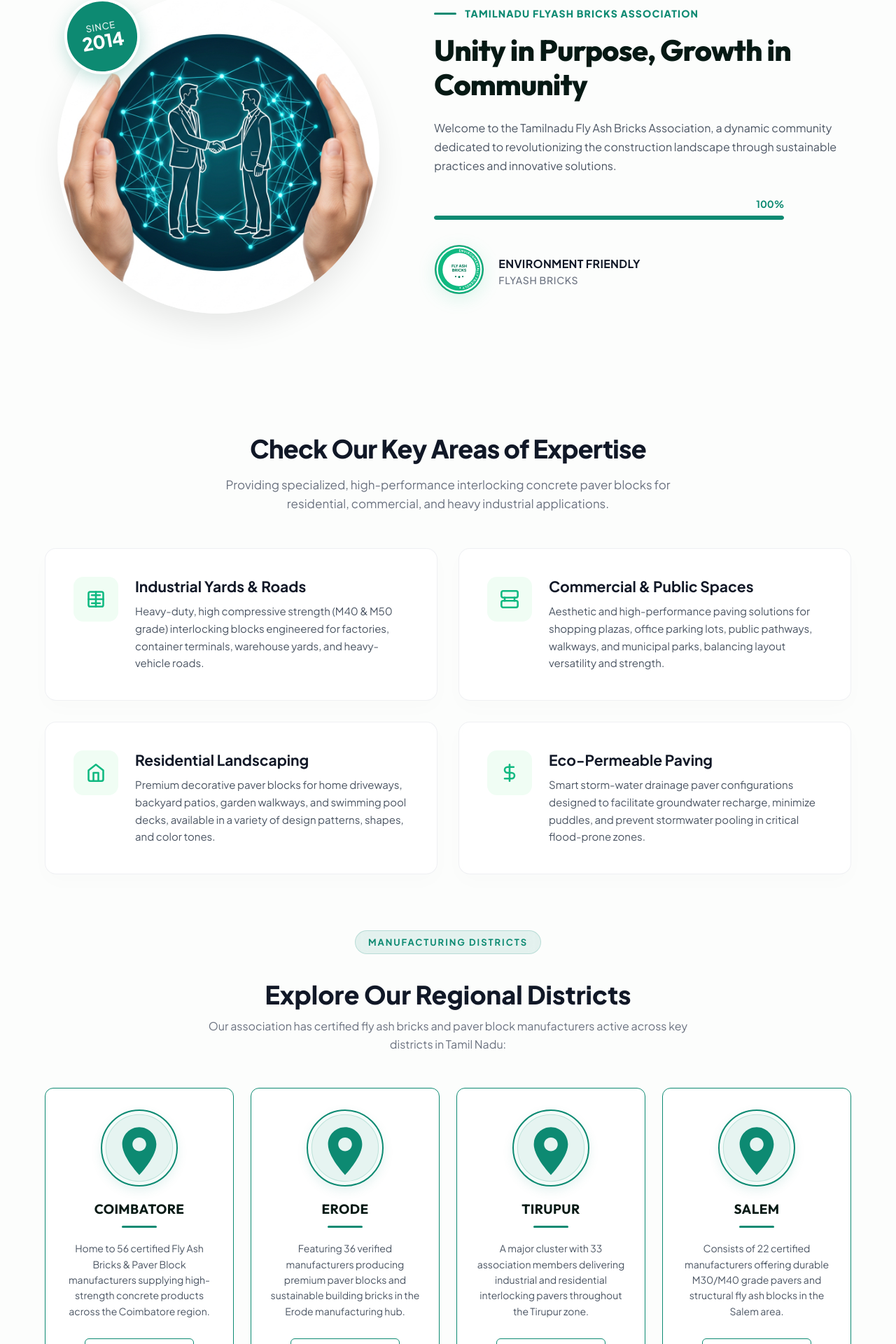
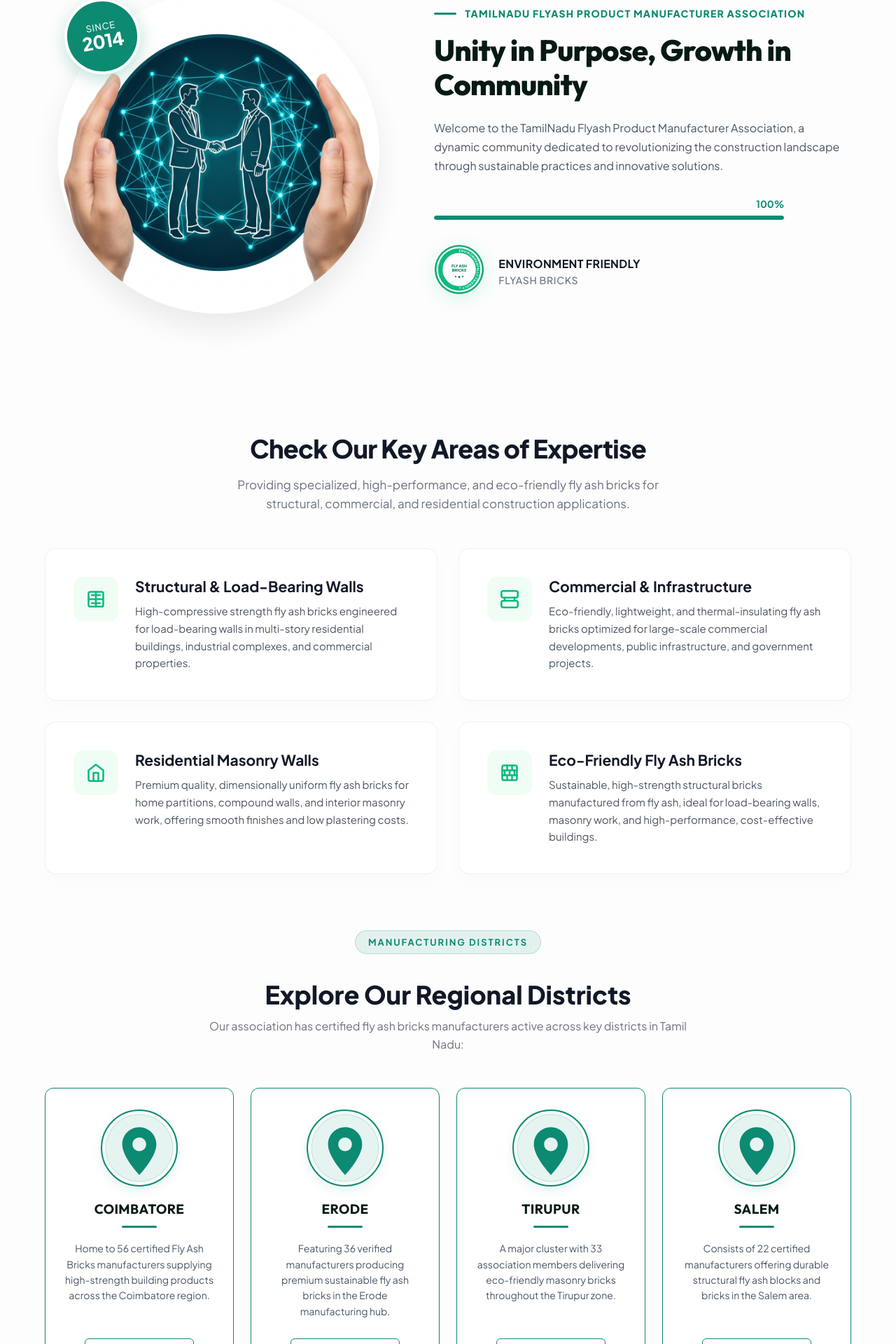
Before and after one commit to mayonaisolutions/bricksassociation, a React (Create React App) app: page /#/ in a window 1280 px wide. Shown: the part 875-2795 px from the top of the page at 70% size. Built offline with nearby package versions, Linux system fonts and the light colour scheme.

Commit message:
updates based on requirements

```diff
--- a/public/index.html
+++ b/public/index.html
@@ -34,7 +34,7 @@
       work correctly both with client-side routing and a non-root public URL.
       Learn how to configure a non-root public URL by running `npm run build`.
     -->
-    <title>Tamil</title>
+    <title>TamilNadu Flyash Product Manufacturer Association</title>
   </head>
   <body>
     <noscript>You need to enable JavaScript to run this app.</noscript>
--- a/public/stylesheets/aboutus.css
+++ b/public/stylesheets/aboutus.css
@@ -17,7 +17,7 @@
   width: 100%;
   padding: 140px 0;
   margin-bottom: 80px;
-  background-image: linear-gradient(rgba(6, 40, 30, 0.8), rgba(6, 25, 20, 0.85)), url('../paver_banner.png');
+  background-image: linear-gradient(rgba(6, 40, 30, 0.8), rgba(6, 25, 20, 0.85)), url('../fly_ash_bricks_banner.png');
   background-size: cover;
   background-position: center;
   color: #ffffff;
--- a/public/stylesheets/home.css
+++ b/public/stylesheets/home.css
@@ -12,7 +12,7 @@
   width: 100%;
   padding: 140px 0;
   margin-bottom: 80px;
-  background-image: linear-gradient(rgba(6, 40, 30, 0.75), rgba(6, 25, 20, 0.85)), url('../villa_driveway.png');
+  background-image: linear-gradient(rgba(6, 40, 30, 0.75), rgba(6, 25, 20, 0.85)), url('../fly_ash_bricks_banner.png');
   background-size: cover;
   background-position: center;
   color: #ffffff;
--- a/public/stylesheets/members.css
+++ b/public/stylesheets/members.css
@@ -13,7 +13,7 @@
   width: 100%;
   padding: 140px 0;
   margin-bottom: 80px;
-  background-image: linear-gradient(rgba(6, 40, 30, 0.8), rgba(6, 25, 20, 0.9)), url('../paver_banner.png');
+  background-image: linear-gradient(rgba(6, 40, 30, 0.8), rgba(6, 25, 20, 0.9)), url('../fly_ash_bricks_banner.png');
   background-size: cover;
   background-position: center;
   color: #ffffff;
--- a/src/components/footer.tsx
+++ b/src/components/footer.tsx
@@ -32,7 +32,7 @@ export const Footer: React.FC = () => {
           {/* Column 1: Logo & About */}
           <div className="footer-col">
             <Link to="/" className="footer-logo-link" onClick={scrollToTop}>
-              <img src="logo.png" alt="Tamilnadu Fly Ash Bricks Association Logo" className="footer-logo-img" />
+              <img src="logo.png" alt="TamilNadu Flyash Product Manufacturer Association Logo" className="footer-logo-img" />
             </Link>
             <p className="footer-about-text">
               Established with a vision to propel the use of fly ash bricks and solid blocks in the building industry, we are committed to shaping a greener, more resilient future for Tamil Nadu.
@@ -57,6 +57,12 @@ export const Footer: React.FC = () => {
                   <rect x="2" y="2" width="20" height="20" rx="5" ry="5"/>
                   <path d="M16 11.37A4 4 0 1 1 12.63 8 4 4 0 0 1 16 11.37z"/>
                   <line x1="17.5" y1="6.5" x2="17.51" y2="6.5"/>
+                </svg>
+              </a>
+              {/* X (Twitter) */}
+              <a href="https://x.com/TamilNadu22365" className="footer-social-btn" target="_blank" rel="noopener noreferrer" aria-label="X (Twitter)">
+                <svg width="16" height="16" viewBox="0 0 24 24" fill="currentColor">
+                  <path d="M18.244 2.25h3.308l-7.227 8.26 8.502 11.24H16.17l-5.214-6.817L4.99 21.75H1.68l7.73-8.835L1.254 2.25H8.08l4.713 6.231zm-1.161 17.52h1.833L7.084 4.126H5.117z"/>
                 </svg>
               </a>
             </div>
@@ -125,7 +131,7 @@ export const Footer: React.FC = () => {
         {/* Footer Bottom Bar */}
         <div className="footer-bottom">
           <div className="footer-bottom-left">
-            <p>© Copyrights Tamilnadu Flyash Bricks Association.</p>
+            <p>© Copyrights TamilNadu Flyash Product Manufacturer Association.</p>
           </div>
           <div className="footer-bottom-right">
             <p>Powered by <a href="https://mayonaisolutions.com" className="footer-brand-highlight" target="_blank" rel="noopener noreferrer">Mayon AI Solutions</a></p>
--- a/src/pages/aboutus.tsx
+++ b/src/pages/aboutus.tsx
@@ -2,12 +2,12 @@ import React, { useEffect } from 'react';
 
 export const Aboutus = () => {
     useEffect(() => {
-        document.title = "About Us | Tamilnadu Fly Ash Bricks Association";
+        document.title = "About Us | TamilNadu Flyash Product Manufacturer Association";
 
         // Add or update meta description dynamically
         const metaDesc = document.querySelector('meta[name="description"]');
         if (metaDesc) {
-            metaDesc.setAttribute("content", "Learn about the Tamilnadu Fly Ash Bricks Association, our mission for sustainable building practices, and our commitment to eco-friendly fly ash brick manufacturing.");
+            metaDesc.setAttribute("content", "Learn about the TamilNadu Flyash Product Manufacturer Association, our mission for sustainable building practices, and our commitment to eco-friendly fly ash brick manufacturing.");
         }
     }, []);
 
@@ -19,7 +19,7 @@ export const Aboutus = () => {
                     <span className="about-us-badge">Who We Are</span>
                     <h1>Pioneering Sustainable Construction, Brick by Brick</h1>
                     <p className="about-us-text">
-                        Welcome to the Tamilnadu Fly Ash Bricks Association – your gateway to sustainable construction practices and a greener future for Tamil Nadu.
+                        Welcome to the TamilNadu Flyash Product Manufacturer Association – your gateway to sustainable construction practices and a greener future for Tamil Nadu.
                     </p>
                     <div className="about-slogo">
                         <svg xmlns="http://www.w3.org/2000/svg" width="18" height="18" viewBox="0 0 24 24" fill="none" stroke="currentColor" strokeWidth="2.5" strokeLinecap="round" strokeLinejoin="round" style={{ marginRight: '6px' }}>
@@ -38,7 +38,7 @@ export const Aboutus = () => {
                         <h2 className="about-us-heading">About Us</h2>
                         <div className="about-us-body-text">
                             <p>
-                                Welcome to the Tamilnadu Fly Ash Bricks Association – your gateway to sustainable construction practices and a greener future for Tamil Nadu.
+                                Welcome to the TamilNadu Flyash Product Manufacturer Association – your gateway to sustainable construction practices and a greener future for Tamil Nadu.
                             </p>
                             <p>
                                 Established with a vision to lead the way in sustainable building practices, our association brings together industry professionals, manufacturers, suppliers, builders, and enthusiasts who share a common commitment to transforming the construction sector.
@@ -48,8 +48,8 @@ export const Aboutus = () => {
 
                     <div className="about-image-right">
                         <img
-                            src="concrete_pavers.png"
-                            alt="Eco-friendly interlocking paver blocks"
+                            src="fly_ash_bricks_about.png"
+                            alt="Eco-friendly premium fly ash bricks"
                         />
                         <div className="image-badge">Sustainable Foundations</div>
                     </div>
--- a/src/pages/home.tsx
+++ b/src/pages/home.tsx
@@ -3,7 +3,7 @@ import { Link } from 'react-router-dom';
 
 export const Home = () => {
     useEffect(() => {
-        document.title = "Home | Tamilnadu Fly Ash Bricks Association";
+        document.title = "Home | TamilNadu Flyash Product Manufacturer Association";
     }, []);
 
     return (
@@ -11,10 +11,10 @@ export const Home = () => {
             {/* Hero Section */}
             <div className="home-hero">
                 <div className="home-hero-inner">
-                    <span className="home-hero-badge">Sustainable & Durable Pavements</span>
-                    <h1>Paving the Future with Premium Concrete Pavers</h1>
+                    <span className="home-hero-badge">Eco-Friendly Construction Solutions</span>
+                    <h1>Building the Future with Premium Eco-Friendly Fly Ash Bricks</h1>
                     <p className="home-hero-text">
-                        Engineered to withstand heavy traffic, resist weathering, and elevate the aesthetics of any outdoor space. Discover M40+ grade interlocking concrete blocks manufactured with high-quality standards across Tamil Nadu.
+                        Engineered to withstand heavy structural loads, resist weathering, and elevate the durability of any construction. Discover high-quality Fly Ash bricks manufactured with premium standards across Tamil Nadu.
                     </p>
                     <div className="home-hero-ctas">
                         <Link to="/contact-us" className="btn-secondary">Contact Us</Link>
@@ -28,7 +28,7 @@ export const Home = () => {
                 <div className="home-intro-section">
                     <div className="home-intro-left">
                         <div className="intro-image-wrapper">
-                            <img src="unity_community.png" alt="Tamilnadu Flyash Bricks Association Unity & Community" className="intro-main-image" />
+                            <img src="unity_community.png" alt="TamilNadu Flyash Product Manufacturer Association Unity & Community" className="intro-main-image" />
                             <div className="since-badge">
                                 <span className="since-title">Since</span>
                                 <span className="since-year">2014</span>
@@ -39,11 +39,11 @@ export const Home = () => {
                     <div className="home-intro-right">
                         <div className="intro-subtitle">
                             <span className="subtitle-line"></span>
-                            <span className="subtitle-text">TAMILNADU FLYASH BRICKS ASSOCIATION</span>
+                            <span className="subtitle-text">TAMILNADU FLYASH PRODUCT MANUFACTURER ASSOCIATION</span>
                         </div>
                         <h2 className="intro-title">Unity in Purpose, Growth in Community</h2>
                         <p className="intro-description">
-                            Welcome to the Tamilnadu Fly Ash Bricks Association, a dynamic community dedicated to revolutionizing the construction landscape through sustainable practices and innovative solutions.
+                            Welcome to the TamilNadu Flyash Product Manufacturer Association, a dynamic community dedicated to revolutionizing the construction landscape through sustainable practices and innovative solutions.
                         </p>
 
                         <div className="intro-progress-container">
@@ -92,11 +92,11 @@ export const Home = () => {
                 <div className="area-expertise">
                     <h2>Check Our Key Areas of Expertise</h2>
                     <p className="area-expertise-subtitle">
-                        Providing specialized, high-performance interlocking concrete paver blocks for residential, commercial, and heavy industrial applications.
+                        Providing specialized, high-performance, and eco-friendly fly ash bricks for structural, commercial, and residential construction applications.
                     </p>
 
                     <div className="expertise-grid">
-                        {/* Area 1: Industrial Yards */}
+                        {/* Area 1: Structural & Load-Bearing Walls */}
                         <div className="expertise-card">
                             <div className="expertise-icon-wrapper">
                                 <svg xmlns="http://www.w3.org/2000/svg" width="28" height="28" viewBox="0 0 24 24" fill="none" stroke="currentColor" strokeWidth="2.2" strokeLinecap="round" strokeLinejoin="round">
@@ -108,12 +108,12 @@ export const Home = () => {
                                 </svg>
                             </div>
                             <div className="expertise-info">
-                                <h3>Industrial Yards & Roads</h3>
-                                <p>Heavy-duty, high compressive strength (M40 & M50 grade) interlocking blocks engineered for factories, container terminals, warehouse yards, and heavy-vehicle roads.</p>
+                                <h3>Structural & Load-Bearing Walls</h3>
+                                <p>High-compressive strength fly ash bricks engineered for load-bearing walls in multi-story residential buildings, industrial complexes, and commercial properties.</p>
                             </div>
                         </div>
 
-                        {/* Area 2: Commercial Areas */}
+                        {/* Area 2: Commercial & Infrastructure Projects */}
                         <div className="expertise-card">
                             <div className="expertise-icon-wrapper">
                                 <svg xmlns="http://www.w3.org/2000/svg" width="28" height="28" viewBox="0 0 24 24" fill="none" stroke="currentColor" strokeWidth="2.2" strokeLinecap="round" strokeLinejoin="round">
@@ -124,12 +124,12 @@ export const Home = () => {
                                 </svg>
                             </div>
                             <div className="expertise-info">
-                                <h3>Commercial & Public Spaces</h3>
-                                <p>Aesthetic and high-performance paving solutions for shopping plazas, office parking lots, public pathways, walkways, and municipal parks, balancing layout versatility and strength.</p>
+                                <h3>Commercial & Infrastructure</h3>
+                                <p>Eco-friendly, lightweight, and thermal-insulating fly ash bricks optimized for large-scale commercial developments, public infrastructure, and government projects.</p>
                             </div>
                         </div>
 
-                        {/* Area 3: Residential Paving */}
+                        {/* Area 3: Residential Masonry & Partition Walls */}
                         <div className="expertise-card">
                             <div className="expertise-icon-wrapper">
                                 <svg xmlns="http://www.w3.org/2000/svg" width="28" height="28" viewBox="0 0 24 24" fill="none" stroke="currentColor" strokeWidth="2.2" strokeLinecap="round" strokeLinejoin="round">
@@ -138,22 +138,30 @@ export const Home = () => {
                                 </svg>
                             </div>
                             <div className="expertise-info">
-                                <h3>Residential Landscaping</h3>
-                                <p>Premium decorative paver blocks for home driveways, backyard patios, garden walkways, and swimming pool decks, available in a variety of design patterns, shapes, and color tones.</p>
+                                <h3>Residential Masonry Walls</h3>
+                                <p>Premium quality, dimensionally uniform fly ash bricks for home partitions, compound walls, and interior masonry work, offering smooth finishes and low plastering costs.</p>
                             </div>
                         </div>
 
-                        {/* Area 4: Permeable Paving */}
+                        {/* Area 4: Fly Ash Bricks */}
                         <div className="expertise-card">
                             <div className="expertise-icon-wrapper">
                                 <svg xmlns="http://www.w3.org/2000/svg" width="28" height="28" viewBox="0 0 24 24" fill="none" stroke="currentColor" strokeWidth="2.2" strokeLinecap="round" strokeLinejoin="round">
-                                    <path d="M12 2v20" />
-                                    <path d="M17 5H9.5a3.5 3.5 0 0 0 0 7h5a3.5 3.5 0 0 1 0 7H6" />
+                                    <rect x="3" y="3" width="18" height="18" rx="2" />
+                                    <path d="M3 9h18" />
+                                    <path d="M3 15h18" />
+                                    <path d="M9 3v6" />
+                                    <path d="M15 3v6" />
+                                    <path d="M6 9v6" />
+                                    <path d="M12 9v6" />
+                                    <path d="M18 9v6" />
+                                    <path d="M9 15v6" />
+                                    <path d="M15 15v6" />
                                 </svg>
                             </div>
                             <div className="expertise-info">
-                                <h3>Eco-Permeable Paving</h3>
-                                <p>Smart storm-water drainage paver configurations designed to facilitate groundwater recharge, minimize puddles, and prevent stormwater pooling in critical flood-prone zones.</p>
+                                <h3>Eco-Friendly Fly Ash Bricks</h3>
+                                <p>Sustainable, high-strength structural bricks manufactured from fly ash, ideal for load-bearing walls, masonry work, and high-performance, cost-effective buildings.</p>
                             </div>
                         </div>
                     </div>
@@ -165,7 +173,7 @@ export const Home = () => {
                         <span className="home-hero-badge" style={{ background: 'rgba(13, 138, 114, 0.1)', color: '#0d8a72', border: '1px solid rgba(13, 138, 114, 0.2)' }}>Manufacturing Districts</span>
                         <h2 style={{ fontSize: '36px', fontWeight: 800, color: '#111827', margin: '15px 0 10px 0' }}>Explore Our Regional Districts</h2>
                         <p style={{ fontSize: '16px', color: '#6b7280', margin: '0 auto', maxWidth: '700px', lineHeight: '1.6' }}>
-                            Our association has certified fly ash bricks and paver block manufacturers active across key districts in Tamil Nadu:
+                            Our association has certified fly ash bricks manufacturers active across key districts in Tamil Nadu:
                         </p>
                     </div>
 
@@ -181,7 +189,7 @@ export const Home = () => {
                             <h3 className="zone-card-title">COIMBATORE</h3>
                             <div className="zone-card-divider"></div>
                             <p className="zone-card-desc">
-                                Home to 56 certified Fly Ash Bricks & Paver Block manufacturers supplying high-strength concrete products across the Coimbatore region.
+                                Home to 56 certified Fly Ash Bricks manufacturers supplying high-strength building products across the Coimbatore region.
                             </p>
                             <Link to="/members?zone=coimbatore" className="zone-card-btn">Member Details</Link>
                         </div>
@@ -197,7 +205,7 @@ export const Home = () => {
                             <h3 className="zone-card-title">ERODE</h3>
                             <div className="zone-card-divider"></div>
                             <p className="zone-card-desc">
-                                Featuring 36 verified manufacturers producing premium paver blocks and sustainable building bricks in the Erode manufacturing hub.
+                                Featuring 36 verified manufacturers producing premium sustainable fly ash bricks in the Erode manufacturing hub.
                             </p>
                             <Link to="/members?zone=erode" className="zone-card-btn">Member Details</Link>
                         </div>
@@ -213,7 +221,7 @@ export const Home = () => {
                             <h3 className="zone-card-title">TIRUPUR</h3>
                             <div className="zone-card-divider"></div>
                             <p className="zone-card-desc">
-                                A major cluster with 33 association members delivering industrial and residential interlocking pavers throughout the Tirupur zone.
+                                A major cluster with 33 association members delivering eco-friendly masonry bricks throughout the Tirupur zone.
                             </p>
                             <Link to="/members?zone=tirupur" className="zone-card-btn">Member Details</Link>
                         </div>
@@ -229,7 +237,7 @@ export const Home = () => {
                             <h3 className="zone-card-title">SALEM</h3>
                             <div className="zone-card-divider"></div>
                             <p className="zone-card-desc">
-                                Consists of 22 certified manufacturers offering durable M30/M40 grade pavers and structural fly ash blocks in the Salem area.
+                                Consists of 22 certified manufacturers offering durable structural fly ash blocks and bricks in the Salem area.
                             </p>
                             <Link to="/members?zone=salem" className="zone-card-btn">Member Details</Link>
                         </div>
@@ -245,7 +253,7 @@ export const Home = () => {
                             <h3 className="zone-card-title">NAMAKKAL</h3>
                             <div className="zone-card-divider"></div>
                             <p className="zone-card-desc">
-                                Connecting you with 20 leading fly ash brick factories and interlocking concrete block manufacturers in the Namakkal district.
+                                Connecting you with 20 leading fly ash brick factories and manufacturers in the Namakkal district.
                             </p>
                             <Link to="/members?zone=namakkal" className="zone-card-btn">Member Details</Link>
                         </div>
@@ -261,7 +269,7 @@ export const Home = () => {
                             <h3 className="zone-card-title">KARUR</h3>
                             <div className="zone-card-divider"></div>
                             <p className="zone-card-desc">
-                                Hosting 13 active manufacturing units specialized in high-performance eco-friendly concrete brick solutions for the Karur industrial belt.
+                                Hosting 13 active manufacturing units specialized in high-performance eco-friendly fly ash brick solutions for the Karur industrial belt.
                             </p>
                             <Link to="/members?zone=karur" className="zone-card-btn">Member Details</Link>
                         </div>
@@ -277,7 +285,7 @@ export const Home = () => {
                             <h3 className="zone-card-title">DINDIGUL</h3>
                             <div className="zone-card-divider"></div>
                             <p className="zone-card-desc">
-                                Represented by 3 verified manufacturers delivering structural fly ash bricks and interlocking pavers in the Dindigul district.
+                                Represented by 3 verified manufacturers delivering structural fly ash bricks in the Dindigul district.
                             </p>
                             <Link to="/members?zone=dindigul" className="zone-card-btn">Member Details</Link>
                         </div>
@@ -302,8 +310,8 @@ export const Home = () => {
 
                 {/* Call to Action Row */}
                 <div className="home-cta-banner">
-                    <h3>Pave Your Project with the Experts</h3>
-                    <p>Contact the Tamilnadu Fly Ash Bricks Association today to coordinate supply, select interlocking patterns, or consult on compressive strength grades.</p>
+                    <h3>Build Your Project with the Experts</h3>
+                    <p>Contact the TamilNadu Flyash Product Manufacturer Association today to coordinate supply, select brick grades, or consult on compressive strength and thermal specifications.</p>
                     <Link to="/contact-us" className="btn-primary">Get in Touch</Link>
                 </div>
             </div>
--- a/src/pages/members.tsx
+++ b/src/pages/members.tsx
@@ -35,7 +35,7 @@ export const Members = () => {
     }, [location]);
 
     useEffect(() => {
-        document.title = "Members Directory | Tamilnadu Fly Ash Bricks Association";
+        document.title = "Members Directory | TamilNadu Flyash Product Manufacturer Association";
 
         // Add or update meta description dynamically
         const metaDesc = document.querySelector('meta[name="description"]');
@@ -77,7 +77,7 @@ export const Members = () => {
                     <span className="members-hero-badge">Verified Manufacturers</span>
                     <h1>Association Members Directory</h1>
                     <p className="members-hero-text">
-                        Connecting you with certified high-quality Fly Ash Bricks and Paver Block manufacturers in Mettur Zone, Tamil Nadu. Filter by district or search for specific members below.
+                        Connecting you with certified high-quality Fly Ash Bricks manufacturers across Tamil Nadu. Filter by district or search for specific members below.
                     </p>
                 </div>
             </div>
```
Also changed, not shown: src/pages/contact-us.tsx (+32 -15 lines), public/fly_ash_bricks_about.png (added), public/fly_ash_bricks_banner.png (added).
